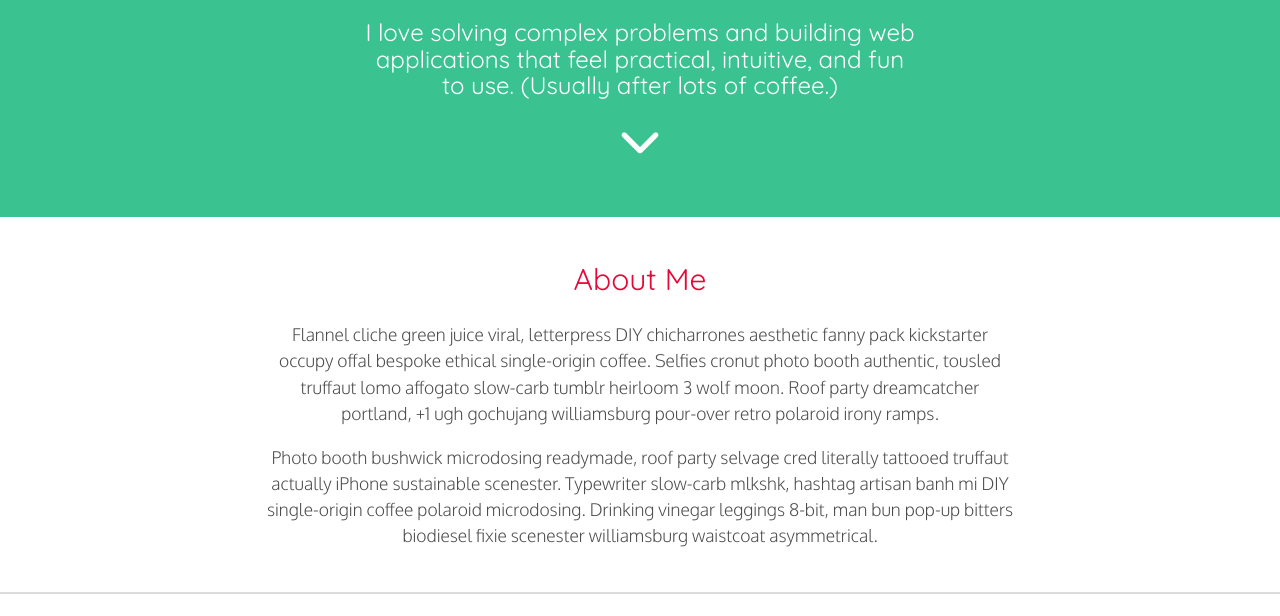
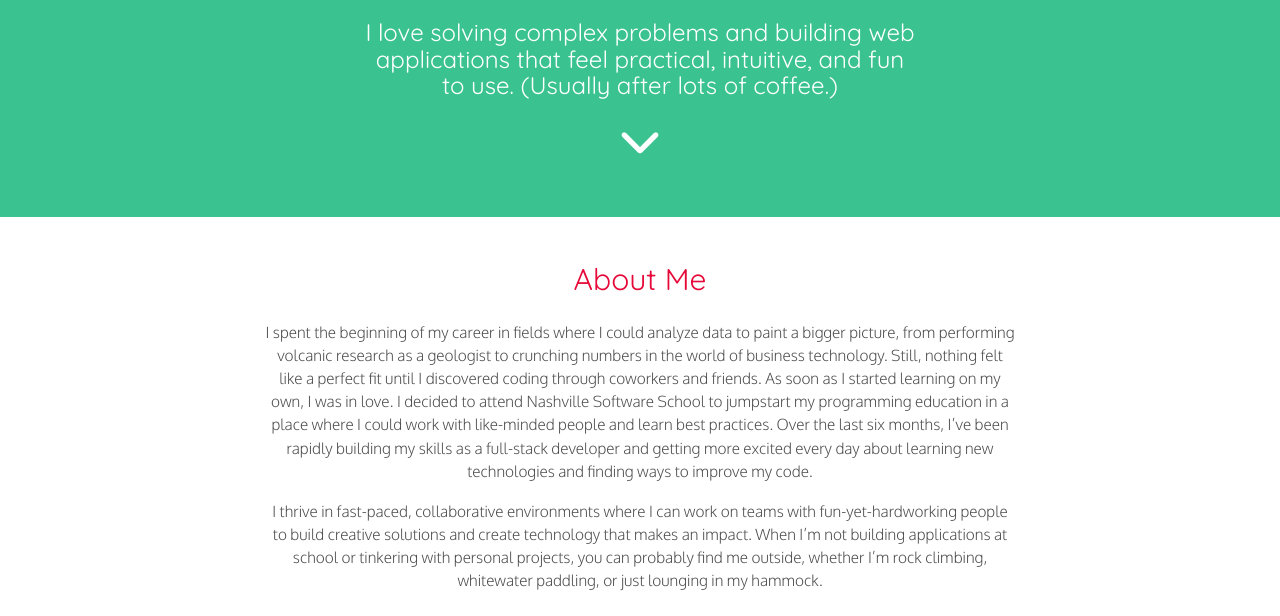
Before and after one commit to kdylanthomas/portfolio-site, a website: page index.html in a window 1280 px wide. Shown: the part 471-1087 px from the top of the page. Drawn offline with nearby package versions, Linux system fonts and the light colour scheme; some packages are replaced by stand-ins of ours; a script that the page names is missing.

Commit message:
added about me text

```diff
--- a/index.html
+++ b/index.html
@@ -66,10 +66,10 @@
 				<div class="col-md-8 col-md-offset-2 col-xs-10 col-xs-offset-1">
 					<h2 class="section-header">About Me</h2>
 					<p class="section-content">
-						Flannel cliche green juice viral, letterpress DIY chicharrones aesthetic fanny pack kickstarter occupy offal bespoke ethical single-origin coffee. Selfies cronut photo booth authentic, tousled truffaut lomo affogato slow-carb tumblr heirloom 3 wolf moon. Roof party dreamcatcher portland, +1 ugh gochujang williamsburg pour-over retro polaroid irony ramps.
+						I spent the beginning of my career in fields where I could analyze data to paint a bigger picture, from performing volcanic research as a geologist to crunching numbers in the world of business technology. Still, nothing felt like a perfect fit until I discovered coding through coworkers and friends. As soon as I started learning on my own, I was in love. I decided to attend Nashville Software School to jumpstart my programming education in a place where I could work with like-minded people and learn best practices. Over the last six months, I’ve been rapidly building my skills as a full-stack developer and getting more excited every day about learning new technologies and finding ways to improve my code.
 					</p>
 					<p class="section-content">
-						Photo booth bushwick microdosing readymade, roof party selvage cred literally tattooed truffaut actually iPhone sustainable scenester. Typewriter slow-carb mlkshk, hashtag artisan banh mi DIY single-origin coffee polaroid microdosing. Drinking vinegar leggings 8-bit, man bun pop-up bitters biodiesel fixie scenester williamsburg waistcoat asymmetrical.
+						I thrive in fast-paced, collaborative environments where I can work on teams with fun-yet-hardworking people to build creative solutions and create technology that makes an impact. When I’m not building applications at school or tinkering with personal projects, you can probably find me outside, whether I’m rock climbing, whitewater paddling, or just lounging in my hammock.
 					</p>
 				</div>
 			</div>
--- a/sass/main.scss
+++ b/sass/main.scss
@@ -25,7 +25,7 @@ section {
 	padding-bottom: 1%;
 	color: #4C4C4C;
 	line-height: 150%;
-	font-size: 1.25em;
+	font-size: 1.1em;
 	font-family: 'Oxygen', sans-serif;
 }
 
```
Also changed, not shown: css/main.css.
